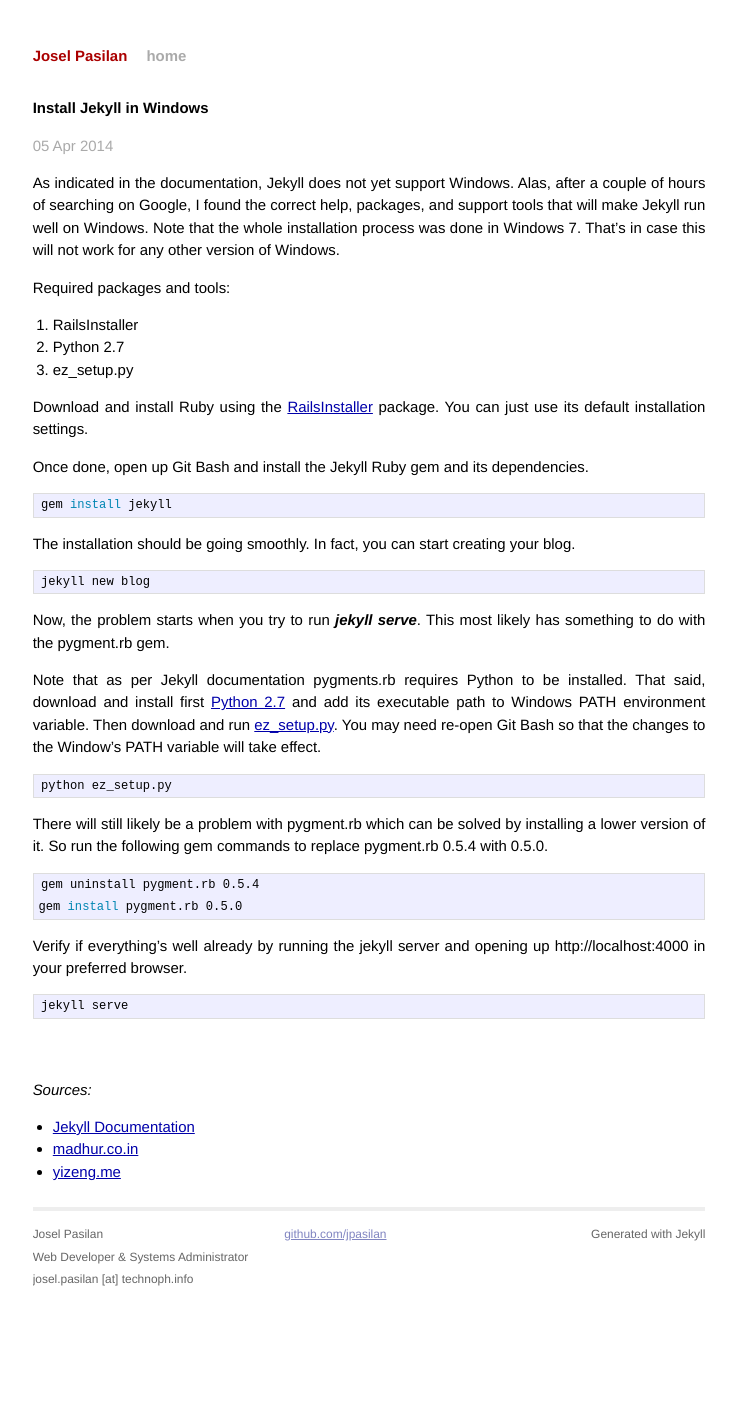
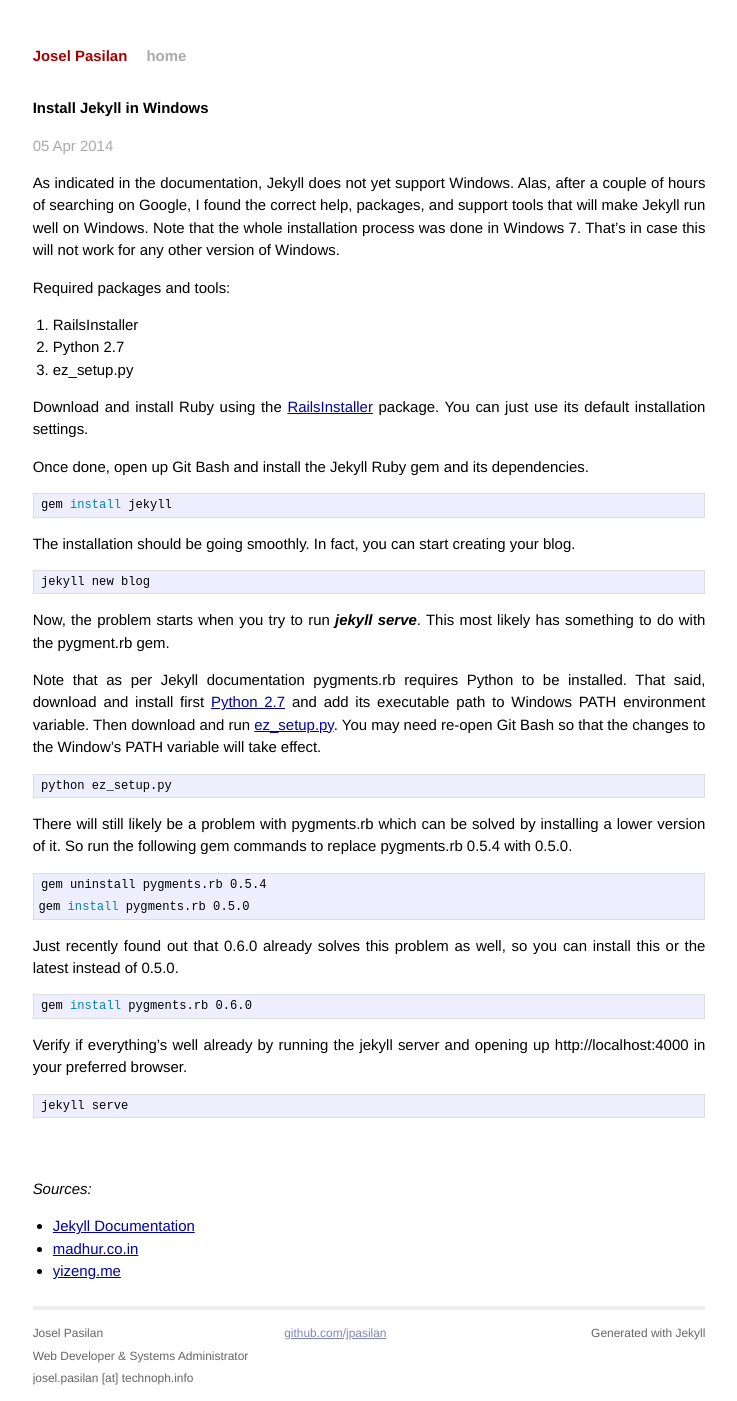
Before and after one commit to jpasilan/jpasilan.github.io, a Jekyll site: the page built from _posts/2014-04-05-install-jekyll-in-windows.markdown, in a window 1280 px wide. Shown: the whole page, without its empty margins (271-1008 px from the left). Built offline with Jekyll 4.4.1, drawn with Linux system fonts in a browser that asks for light colours; Markdown is read by kramdown in place of the engine named in the settings; before the commit the page ends 1302 px from its top, so only the background shows below that.

Commit message:
Update the config and the post on installing jekyll.

```diff
--- a/_config.yml
+++ b/_config.yml
@@ -1,4 +1,4 @@
 name: Josel Pasilan
 markdown: redcarpet
-pygments: true
+highlighter: pygments
 permalink: pretty
--- a/_posts/2014-04-05-install-jekyll-in-windows.markdown
+++ b/_posts/2014-04-05-install-jekyll-in-windows.markdown
@@ -40,11 +40,17 @@
 python ez_setup.py
 {% endhighlight %}
 
-There will still likely be a problem with pygment.rb which can be solved by installing a lower version of it. So run the following gem commands to replace pygment.rb 0.5.4 with 0.5.0.
+There will still likely be a problem with pygments.rb which can be solved by installing a lower version of it. So run the following gem commands to replace pygments.rb 0.5.4 with 0.5.0.
 
 {% highlight bash %}
-gem uninstall pygment.rb 0.5.4
-gem install pygment.rb 0.5.0
+gem uninstall pygments.rb 0.5.4
+gem install pygments.rb 0.5.0
+{% endhighlight %}
+
+Just recently found out that 0.6.0 already solves this problem as well, so you can install this or the latest instead of 0.5.0.
+
+{% highlight bash %}
+gem install pygments.rb 0.6.0
 {% endhighlight %}
 
 Verify if everything's well already by running the jekyll server and opening up http://localhost:4000 in your preferred browser.
```
